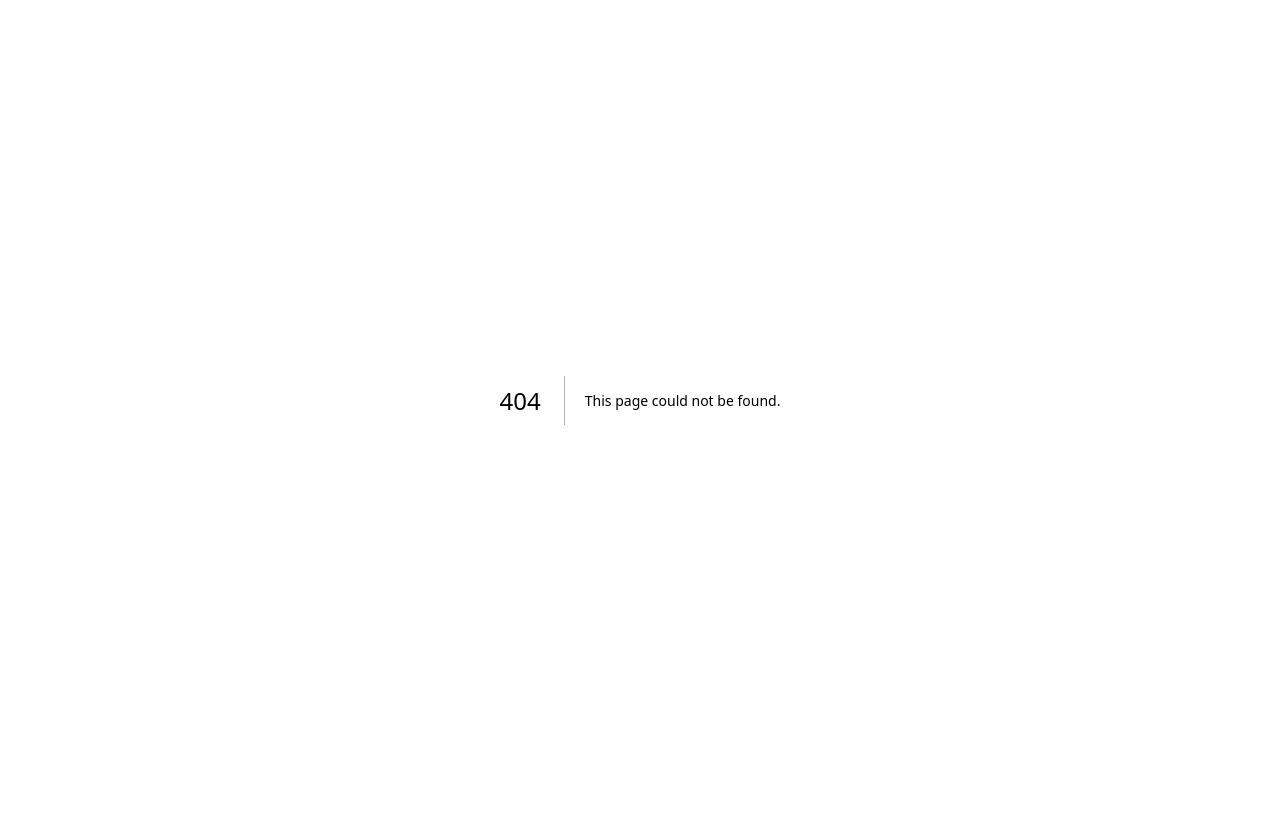
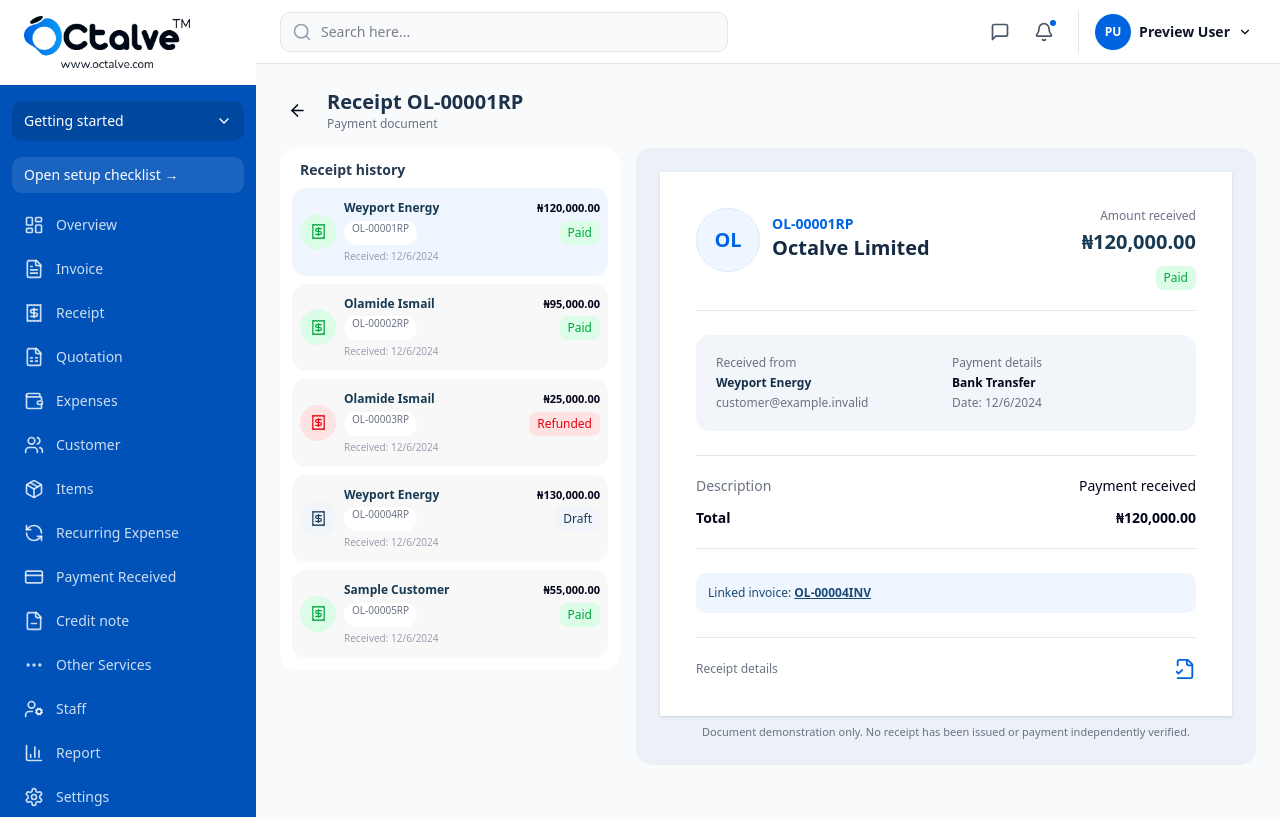
Before and after one commit to octalve-core/octalve-invoice, a Next.js app: page /dashboard/receipt/1 in a window 1280 px wide. Before the commit this address had no page. Built offline with nearby package versions, Linux system fonts and the light colour scheme.

Commit message:
feat(phase-0h): receipt view with matching master/detail cards and merchant-branded document presentation

```diff
--- /dev/null
+++ b/app/(dashboard)/dashboard/receipt/[id]/page.tsx
@@ -0,0 +1,51 @@
+"use client";
+import {useParams} from "next/navigation";
+import Link from "next/link";
+import {ArrowLeft,FileCheck2} from "lucide-react";
+import {getPreviewRecords,getRelatedPreviewInvoice} from "@/src/features/records/preview-records";
+import {RecordTypeIcon,RecordStatusBadge} from "@/src/features/records/components/RecordVisual";
+import {useMerchantPreview,getInitials} from "@/src/features/merchant-preview/MerchantPreviewProvider";
+import {formatDocumentNumber} from "@/src/features/invoices/lib/document-number";
+export default function ReceiptDetailsPage(){
+ const {id}=useParams<{id:string}>(),{settings,logoPreview}=useMerchantPreview();
+ const records=getPreviewRecords("receipt",settings.businessName||"Octalve Limited");
+ const receipt=records.find(r=>r.id===id);
+ if(!receipt)return <div className="rounded-xl bg-white p-6 text-sm">Receipt not found. <Link href="/dashboard/receipt" className="text-[#0064E0]">Back to receipts</Link></div>;
+ const invoice=getRelatedPreviewInvoice(receipt);
+ return <div className="min-w-0 space-y-4">
+  <div className="flex items-center gap-3"><Link href="/dashboard/receipt" aria-label="Back to receipts" className="rounded-full p-2"><ArrowLeft size={19}/></Link>
+   <div><h1 className="text-xl font-bold text-[#1d314a]">Receipt {receipt.reference}</h1><p className="text-xs text-gray-500">Payment document</p></div></div>
+  <div className="grid items-start gap-4 lg:grid-cols-[minmax(260px,340px)_minmax(0,1fr)]">
+   <aside className="hidden space-y-2 rounded-2xl bg-white p-3 lg:block"><h2 className="mb-2 px-2 text-sm font-semibold text-[#273b52]">Receipt history</h2>
+   {records.map(r=><Link key={r.id} href={"/dashboard/receipt/"+r.id} className={"flex min-w-0 items-center gap-2 rounded-xl px-2 py-3 "+(r.id===id?"bg-blue-50":"bg-[#f8f8f8] hover:bg-blue-50")}>
+    <RecordTypeIcon kind="receipt" status={r.status} size="sm"/>
+    <span className="min-w-0 flex-1"><span className="flex justify-between gap-1"><strong className="truncate text-xs text-[#173951]">{r.title}</strong><strong className="shrink-0 text-[11px]">{r.amount}</strong></span>
+     <span className="mt-1 flex justify-between gap-2"><span className="rounded-full bg-white px-2 text-[10px] text-gray-500">{r.reference}</span><RecordStatusBadge status={r.status}/></span>
+     <span className="mt-1 block text-[10px] text-gray-400">Received: {r.date}</span>
+    </span>
+   </Link>)}</aside>
+   <section aria-label="Receipt document" className="min-w-0 rounded-2xl bg-[#ebf1f7] p-3 sm:p-6">
+    <article className="mx-auto max-w-[790px] space-y-6 bg-white p-4 shadow-sm sm:p-9">
+     <header className="flex flex-wrap items-start justify-between gap-5 border-b pb-5">
+      <div className="flex items-center gap-3">{logoPreview?<img src={logoPreview} alt="Business logo" className="h-16 w-16 shrink-0 rounded-full object-contain"/>:
+       <span className="grid h-16 w-16 shrink-0 place-items-center rounded-full border border-blue-100 bg-blue-50 text-xl font-bold text-[#0064E0]">{getInitials(settings.businessName||"Octalve Limited")}</span>}
+       <div><p className="text-sm font-semibold text-[#0064E0]">{receipt.reference}</p><h2 className="text-xl font-black text-[#162b43]">{settings.businessName||"Your business"}</h2><p className="mt-1 text-xs text-gray-500">{settings.businessAddress}</p></div></div>
+      <div className="text-right"><p className="text-xs text-gray-500">Amount received</p><p className="mt-1 text-xl font-bold text-[#173951]">{receipt.amount}</p><div className="mt-2"><RecordStatusBadge status={receipt.status}/></div></div>
+     </header>
+     <div className="grid grid-cols-2 gap-3 rounded-xl bg-[#f2f6fb] p-4 text-xs sm:p-5">
+      <div><p className="text-gray-500">Received from</p><p className="mt-1 font-semibold text-[#162f48]">{receipt.title}</p><p className="mt-1 break-all text-gray-500">{receipt.email}</p></div>
+      <div><p className="text-gray-500">Payment details</p><p className="mt-1 font-semibold">{receipt.paymentMethod||"Not specified"}</p><p className="mt-1 text-gray-500">Date: {receipt.date}</p></div>
+     </div>
+     <div className="space-y-3 border-t border-b py-5 text-sm">
+      <div className="flex justify-between"><span className="text-gray-500">Description</span><span>Payment received</span></div>
+      <div className="flex justify-between font-bold"><span>Total</span><span>{receipt.amount}</span></div>
+     </div>
+     {invoice?<p className="rounded-lg bg-blue-50 p-3 text-xs text-[#1b4a79]">Linked invoice: <Link href={"/dashboard/invoice/"+invoice.id} className="font-semibold underline">{formatDocumentNumber(settings.businessName||"Octalve Limited",Number(invoice.id),"invoice")}</Link></p>:
+      <p className="rounded-lg bg-blue-50 p-3 text-xs text-[#1b4a79]">Independent payment record — not linked to an Octalve Invoice.</p>}
+     <footer className="flex items-center justify-between border-t pt-5 text-xs text-gray-500"><span>Receipt details</span><FileCheck2 size={22} className="text-[#0064E0]"/></footer>
+    </article>
+    <p className="mt-2 text-center text-[11px] text-gray-500">Document demonstration only. No receipt has been issued or payment independently verified.</p>
+   </section>
+  </div>
+ </div>;
+}
```
